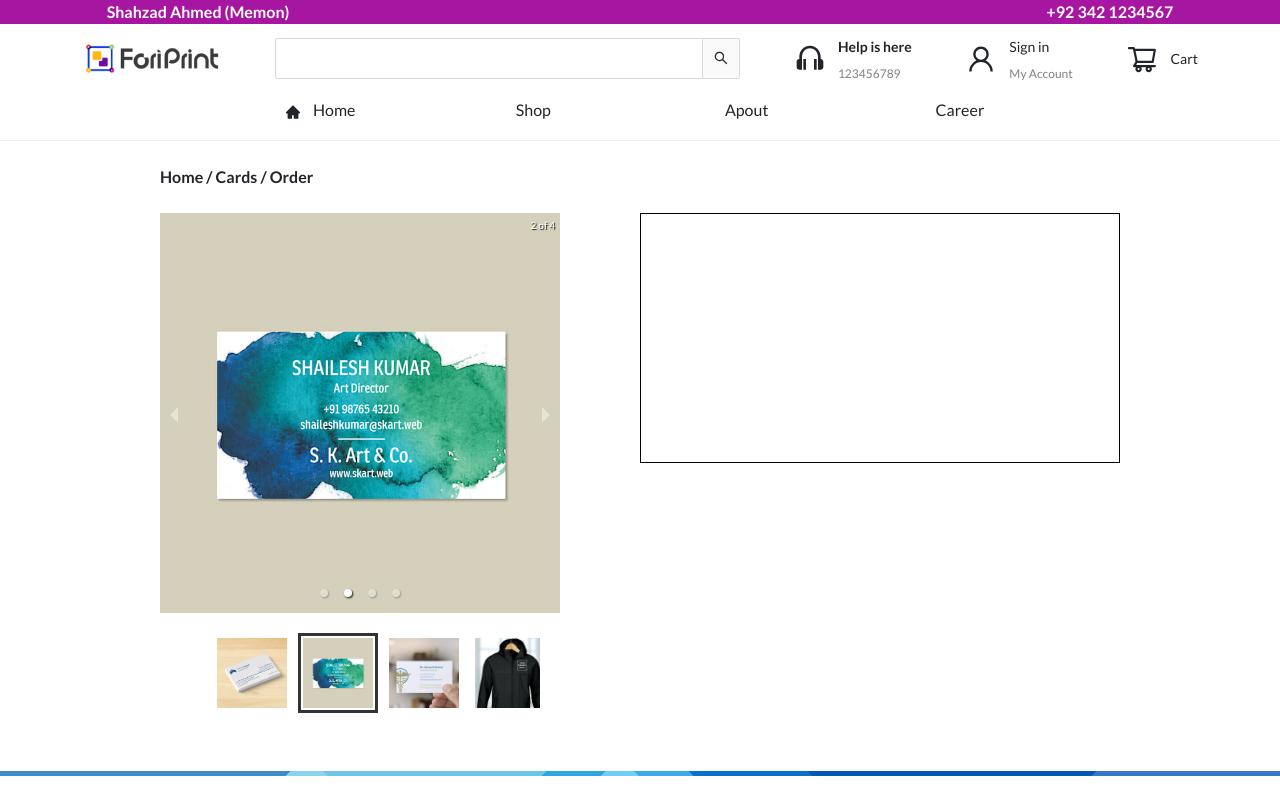
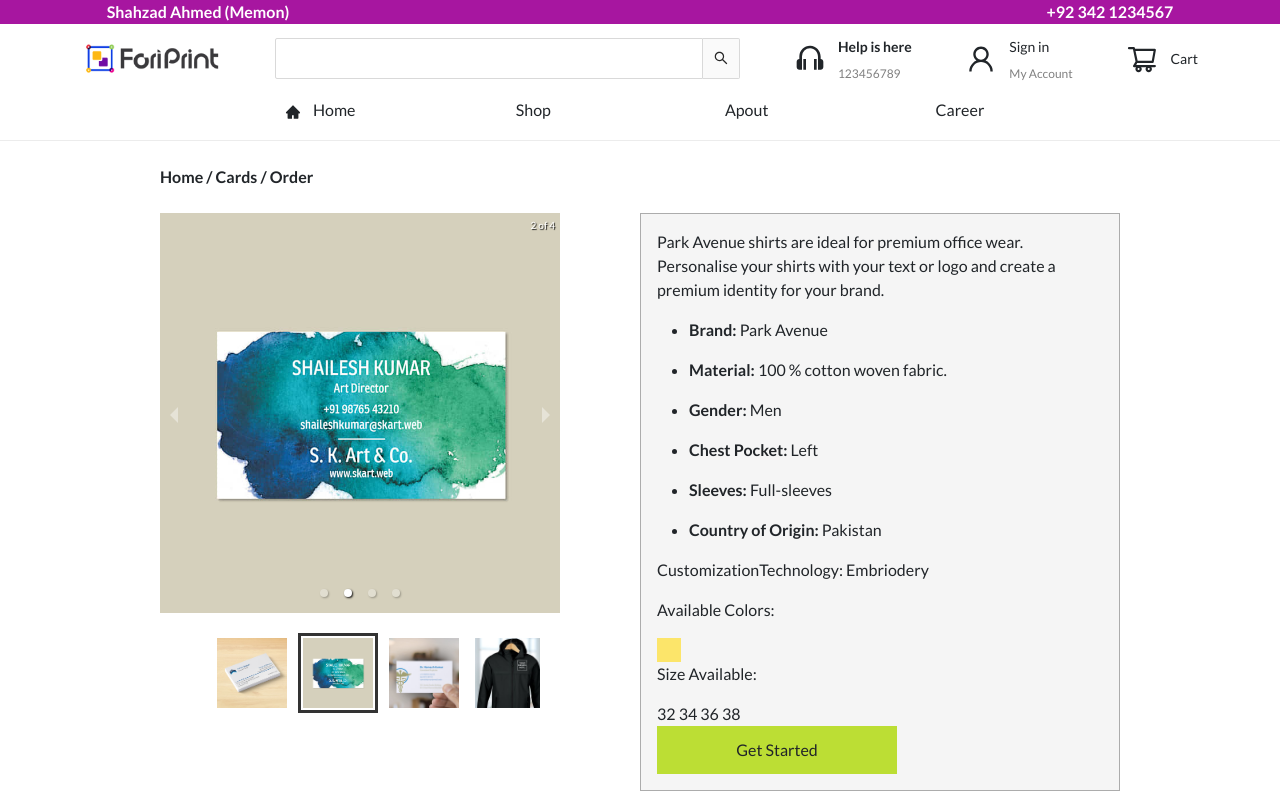
Before and after one commit to ubaideforte/fori-print, a Next.js app: page /order in a window 1280 px wide. Shown: the top 799 px of the page. Built offline with nearby package versions, Linux system fonts and the light colour scheme.

Commit message:
add some content in order page

```diff
--- a/pages/order.jsx
+++ b/pages/order.jsx
@@ -6,9 +6,9 @@
   return (
     <>
       <div className="col-9 mx-auto my-4 fw-bold">Home / Cards / Order</div>
-      <Row className="col-9 mx-auto ">
+      <Row className="col-9 mx-auto position-relative">
         <Col span={12}>
-          <div style={{ width: 400 }}>
+          <div style={{ width: 400, position: "sticky", top: 60 }}>
             <Carousel infiniteLoop autoPlay>
               <div>
                 <img alt="card-image" src={cardImage1} className="img-fluid" />
@@ -29,17 +29,77 @@
           </div>
         </Col>
 
-        <Col span={12}>
+        <Col span={12} style={{ height: "180vh" }}>
           <div
             className="order"
             style={{
               width: "-webkit-fill-available",
-              border: "1px solid black",
-              height: 250,
+              border: "1px solid #acacac",
+              backgroundColor: "#F5F5F5",
+              padding: 16,
             }}
-          ></div>
+          >
+            <p>
+              Park Avenue shirts are ideal for premium office wear. Personalise your
+              shirts with your text or logo and create a premium identity for your brand.
+            </p>
+
+            <ul>
+              <li>
+                <p>
+                  <b>Brand:</b> Park Avenue
+                </p>
+              </li>
+              <li>
+                <p>
+                  <b>Material:</b> 100 % cotton woven fabric.
+                </p>
+              </li>
+              <li>
+                <p>
+                  <b>Gender:</b> Men
+                </p>
+              </li>
+              <li>
+                <p>
+                  <b>Chest Pocket:</b> Left
+                </p>
+              </li>
+              <li>
+                <p>
+                  <b>Sleeves:</b> Full-sleeves
+                </p>
+              </li>
+              <li>
+                <p>
+                  <b>Country of Origin:</b> Pakistan
+                </p>
+              </li>
+            </ul>
+
+            <p>CustomizationTechnology: Embriodery</p>
+
+            <p>Available Colors:</p>
+            <div style={{ backgroundColor: "#fce56a", height: 24, width: 24 }} />
+
+            <p>Size Available:</p>
+            <div>32 34 36 38</div>
+
+            <div
+              style={{
+                backgroundColor: "#bcde34",
+                width: 240,
+                padding: "12px 0",
+                cursor: "pointer",
+                textAlign: "center",
+              }}
+            >
+              Get Started
+            </div>
+          </div>
         </Col>
       </Row>
+      <div style={{ height: 200 }}></div>
     </>
   );
 };
```
